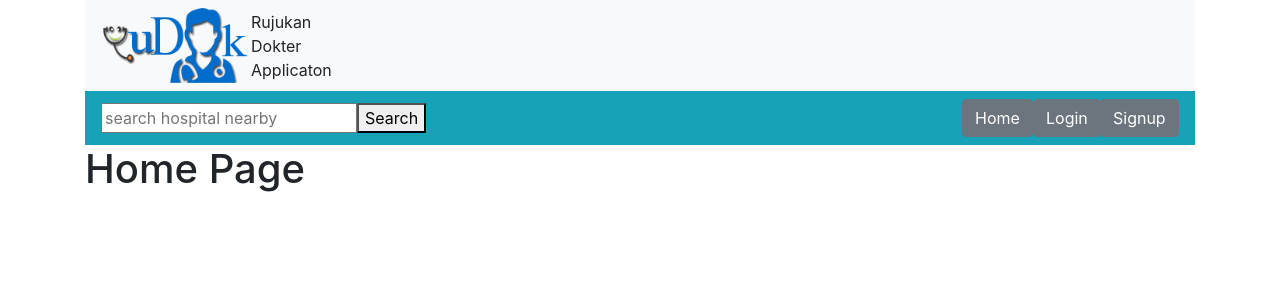
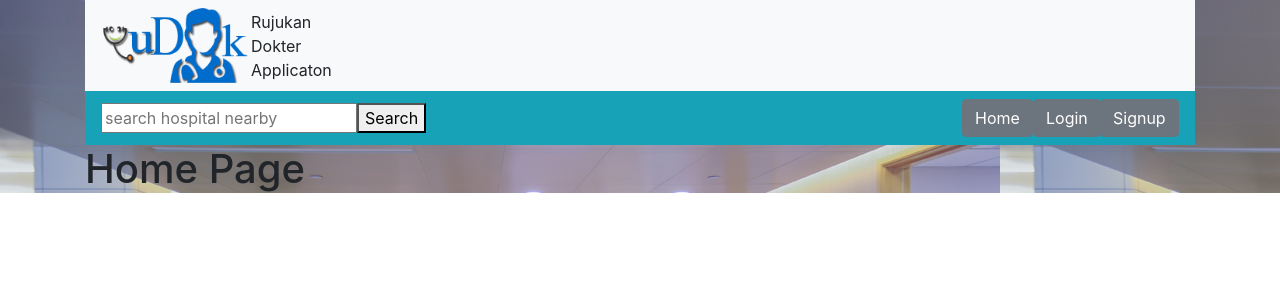
Before and after one commit to charizard-red/web, a React (Create React App) app: page / in a window 1280 px wide. Shown: the top 300 px of the page. Built offline with nearby package versions, Linux system fonts and the light colour scheme.

Commit message:
Adding Background

```diff
--- /dev/null
+++ b/public/index.css
@@ -0,0 +1,4 @@
+.bodyDoc{
+  background-image: url("h.jpg");
+  height: 100%;
+}
--- a/public/index.html
+++ b/public/index.html
@@ -10,6 +10,7 @@
     -->
     <link rel="manifest" href="%PUBLIC_URL%/manifest.json">
     <link rel="shortcut icon" href="%PUBLIC_URL%/favicon.ico">
+    <link rel="stylesheet" href="index.css">
     <!--
       Notice the use of %PUBLIC_URL% in the tags above.
       It will be replaced with the URL of the `public` folder during the build.
@@ -25,7 +26,7 @@
     <noscript>
       You need to enable JavaScript to run this app.
     </noscript>
-    <div id="root"></div>
+    <div id="root" class="bodyDoc"></div>
     <!--
       This HTML file is a template.
       If you open it directly in the browser, you will see an empty page.
```
Also changed, not shown: public/h.jpg (added), src/components/Assets/Images/h.jpg (added).
